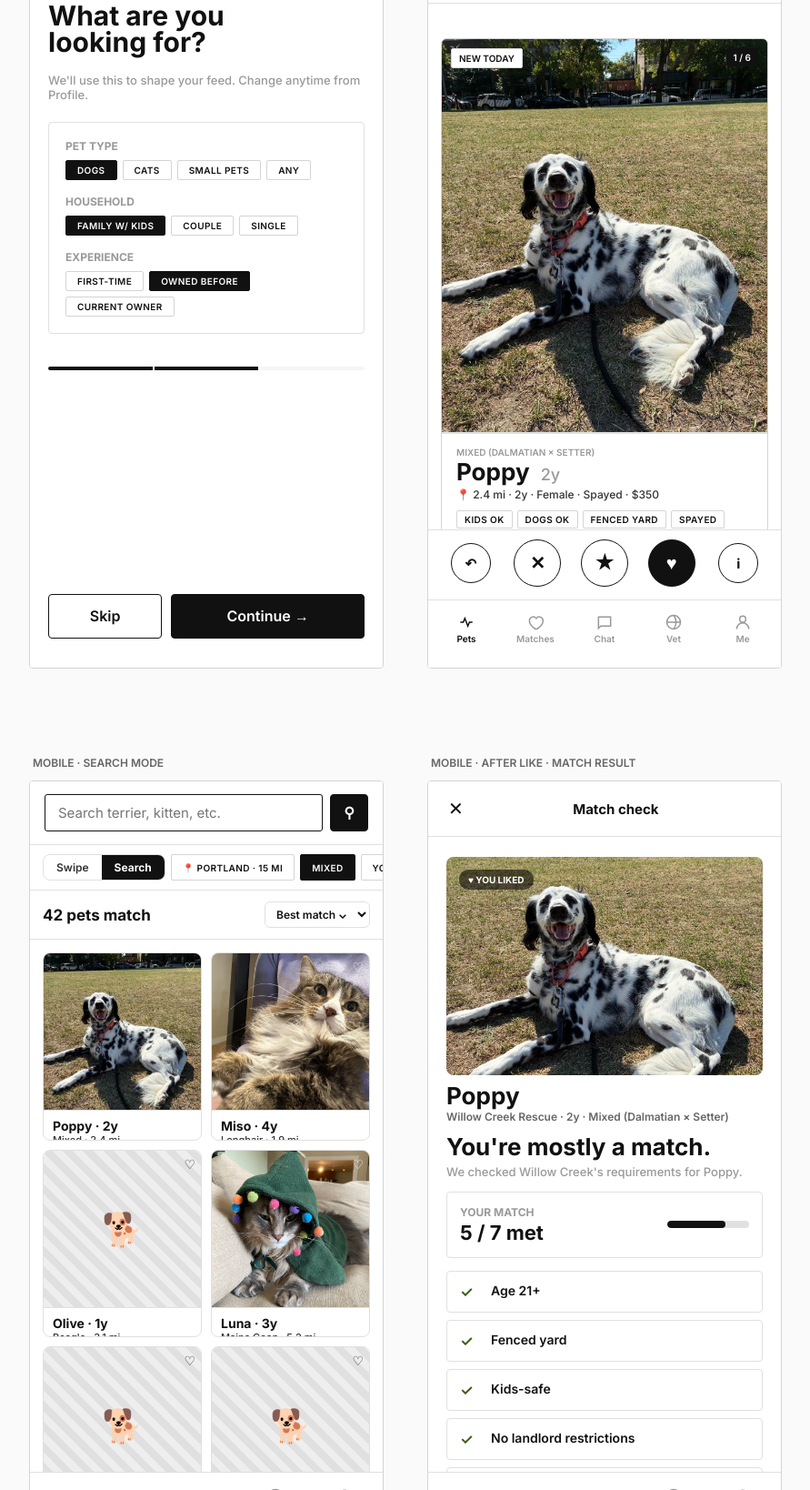
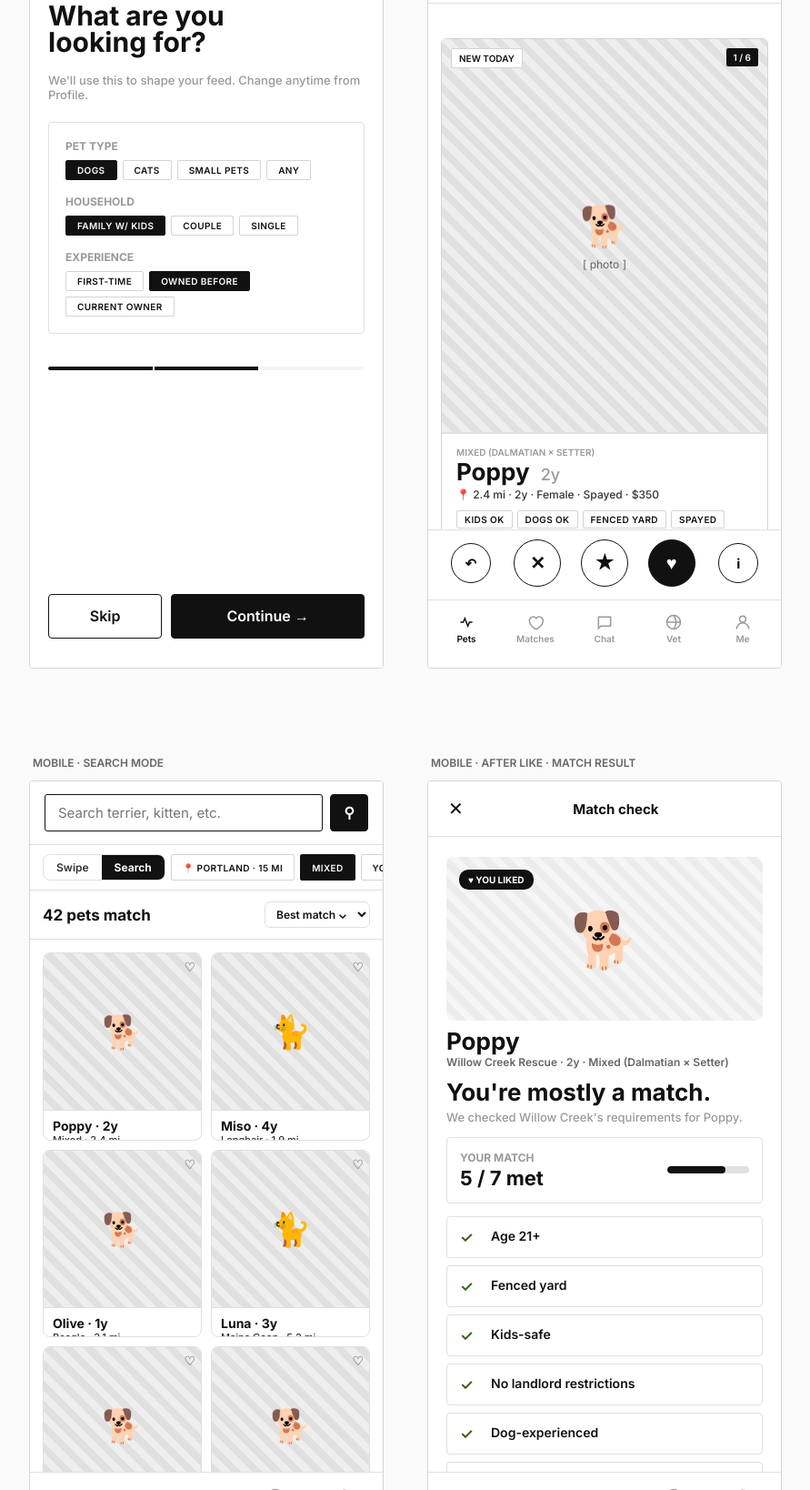
Before and after one commit to yurui0902/pawmatch-mockups, a plain HTML site: page adopter-mobile.html in a window 1280 px wide. Shown: the part 1151-2789 px from the top of the page at 91% size, without its empty margins (194-1085 px from the left). Drawn offline with Linux system fonts and the light colour scheme.

Commit message:
Remove pet photos, revert to emoji placeholders (keep it simple)

```diff
--- a/adopter-mobile.html
+++ b/adopter-mobile.html
@@ -889,11 +889,11 @@
 
       <div style="display:grid;grid-template-columns:1fr 1fr;gap:10px;padding:14px;overflow-y:auto;flex:1">
         <div style="border:1px solid var(--sand);border-radius:8px;overflow:hidden;background:var(--cream)">
-          <div class="search-card-photo"><img src="biscuit.jpg" alt="Poppy"/><div class="heart">♡</div></div>
+          <div class="search-card-photo stripes">🐕<div class="heart bare">♡</div></div>
           <div style="padding:8px 10px"><div style="font-family:var(--display);font-weight:700;font-size:14px;letter-spacing:-0.2px">Poppy · 2y</div><div style="font-size:11px;color:var(--charcoal);font-weight:500">Mixed · 2.4 mi</div><div style="font-size:11px;color:var(--gray);font-weight:600">$350</div></div>
         </div>
         <div style="border:1px solid var(--sand);border-radius:8px;overflow:hidden;background:var(--cream)">
-          <div class="search-card-photo"><img src="miso.jpg" alt="Miso"/><div class="heart">♡</div></div>
+          <div class="search-card-photo stripes">🐈<div class="heart bare">♡</div></div>
           <div style="padding:8px 10px"><div style="font-family:var(--display);font-weight:700;font-size:14px;letter-spacing:-0.2px">Miso · 4y</div><div style="font-size:11px;color:var(--charcoal);font-weight:500">Longhair · 1.9 mi</div><div style="font-size:11px;color:var(--gray);font-weight:600">$180</div></div>
         </div>
         <div style="border:1px solid var(--sand);border-radius:8px;overflow:hidden;background:var(--cream)">
@@ -901,7 +901,7 @@
           <div style="padding:8px 10px"><div style="font-family:var(--display);font-weight:700;font-size:14px;letter-spacing:-0.2px">Olive · 1y</div><div style="font-size:11px;color:var(--charcoal);font-weight:500">Beagle · 3.1 mi</div><div style="font-size:11px;color:var(--gray);font-weight:600">$250</div></div>
         </div>
         <div style="border:1px solid var(--sand);border-radius:8px;overflow:hidden;background:var(--cream)">
-          <div class="search-card-photo"><img src="luna.jpg" alt="Luna"/><div class="heart">♡</div></div>
+          <div class="search-card-photo stripes">🐈<div class="heart bare">♡</div></div>
           <div style="padding:8px 10px"><div style="font-family:var(--display);font-weight:700;font-size:14px;letter-spacing:-0.2px">Luna · 3y</div><div style="font-size:11px;color:var(--charcoal);font-weight:500">Maine Coon · 5.2 mi</div><div style="font-size:11px;color:var(--gray);font-weight:600">$200</div></div>
         </div>
         <div style="border:1px solid var(--sand);border-radius:8px;overflow:hidden;background:var(--cream)">
@@ -936,18 +936,15 @@
         <div></div>
       </div>
       <div class="mp-body">
-        <div class="match-hero" style="position:relative;height:240px;border-radius:8px;overflow:hidden;background:#eee">
-          <img src="biscuit.jpg" alt="Poppy" class="match-hero-img"/>
-          <div style="position:absolute;left:14px;top:14px;font-size:10px;font-weight:700;letter-spacing:0.4px;text-transform:uppercase;background:rgba(0,0,0,0.55);color:#fff;padding:5px 10px;border-radius:10px">♥ You liked</div>
+        <div style="position:relative;height:180px;border-radius:8px;overflow:hidden;background:repeating-linear-gradient(45deg,#eee,#eee 8px,#e0e0e0 8px,#e0e0e0 16px);display:flex;align-items:center;justify-content:center;font-size:60px">
+          🐕
+          <div style="position:absolute;left:14px;top:14px;font-size:10px;font-weight:700;letter-spacing:0.4px;text-transform:uppercase;background:#111;color:#fff;padding:5px 10px;border-radius:10px">♥ You liked</div>
         </div>
         <div style="margin-top:-4px">
           <div style="font-family:var(--display);font-weight:700;font-size:26px;letter-spacing:-0.6px;line-height:1;color:var(--black)">Poppy</div>
           <div style="font-size:12px;font-weight:600;color:var(--olive);margin-top:2px">Willow Creek Rescue · 2y · Mixed (Dalmatian × Setter)</div>
         </div>
-<style>
-  .match-hero{ background:#eee !important; }
-  .match-hero-img{ position:absolute; inset:0; width:100%; height:100%; object-fit:cover; display:block; filter:none !important; -webkit-filter:none !important; }
-</style>
+
 
         <div>
           <h1 class="mp-h1" style="font-size:26px">You're mostly a match.</h1>
@@ -1774,7 +1771,7 @@
       shelterInit:'W',
       verified:true,
       fee:'$350',
-      photo:{kind:'img', src:'biscuit.jpg'},
+      photo:{kind:'placeholder'},
       emoji:'🐕'
     },
     {
@@ -1790,7 +1787,7 @@
       shelterInit:'R',
       verified:false,
       fee:'$180',
-      photo:{kind:'img', src:'miso.jpg'},
+      photo:{kind:'placeholder'},
       emoji:'🐈'
     },
     {
@@ -1854,7 +1851,7 @@
       shelterInit:'P',
       verified:true,
       fee:'$220',
-      photo:{kind:'img', src:'luna.jpg'},
+      photo:{kind:'placeholder'},
       emoji:'🐈'
     }
   ];
```
Also changed, not shown: biscuit.jpg (deleted), luna.jpg (deleted), miso.jpg (deleted).
